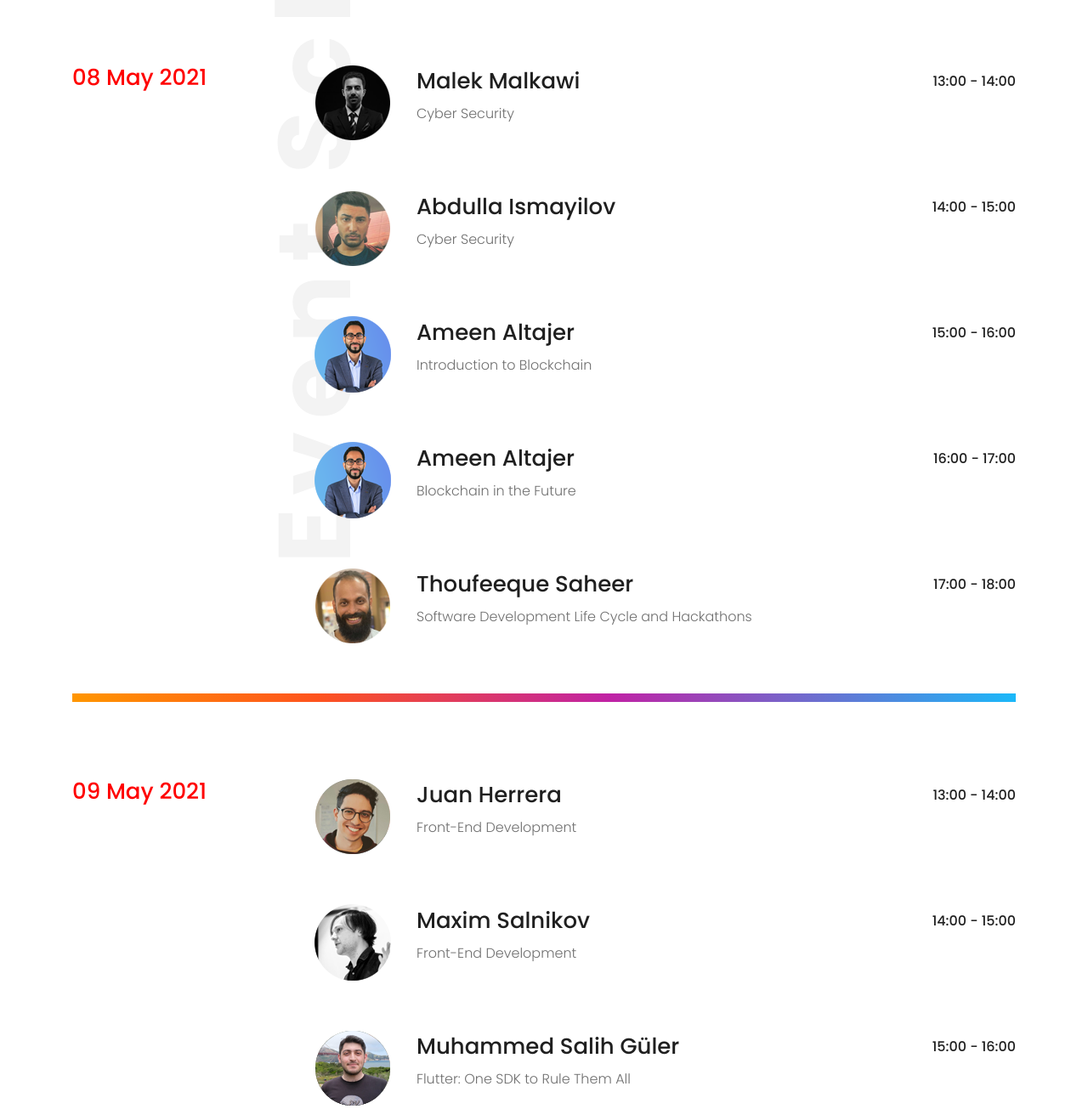
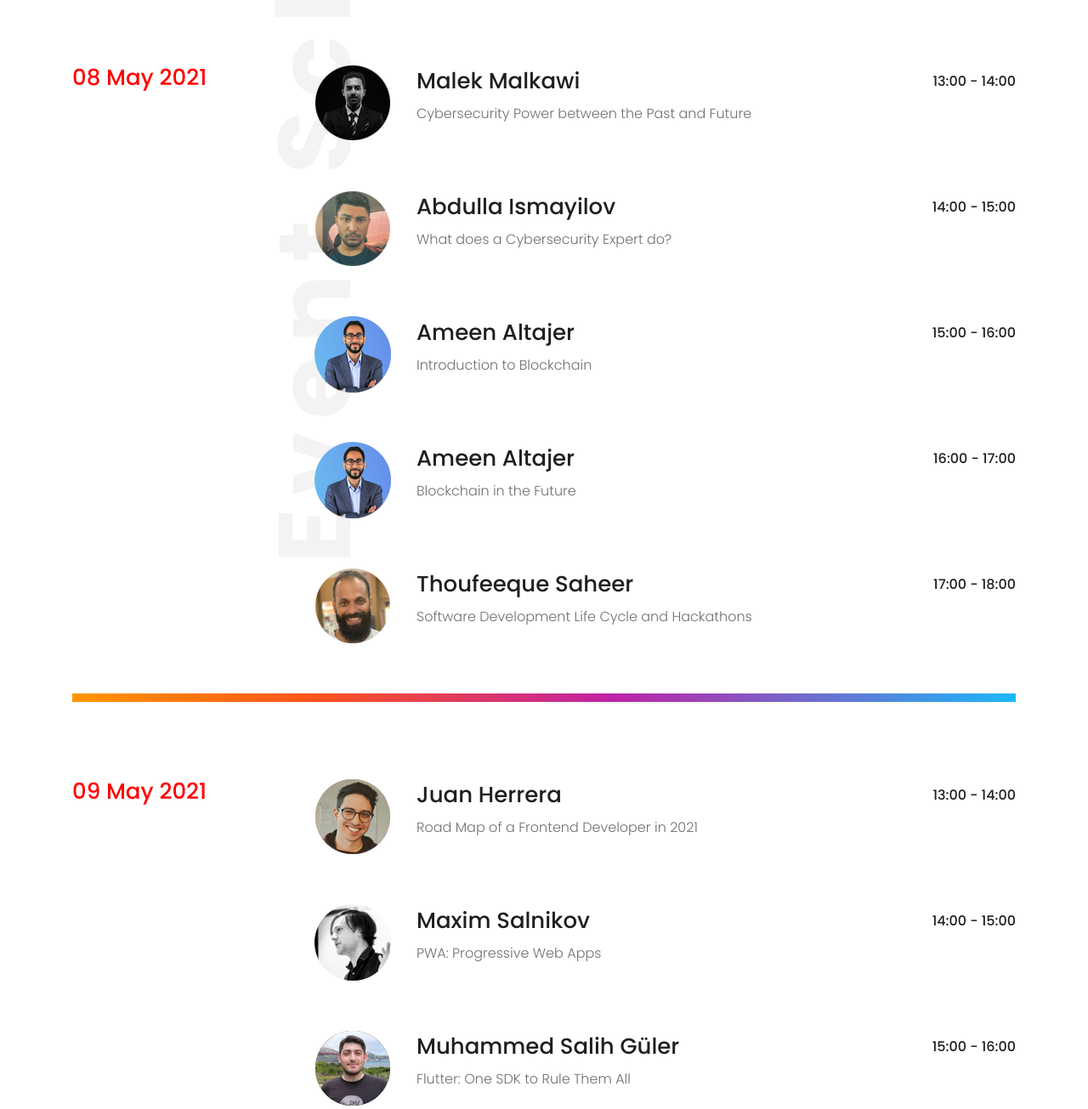
Before and after one commit to DSCMedipol/Medipol-Summit-2021, a plain HTML site: page index.html in a window 1280 px wide. Shown: the part 9240-10545 px from the top of the page at 85% size. Drawn offline with Linux system fonts and the light colour scheme; some packages are replaced by stand-ins of ours; a script that the page names is missing.

Commit message:
Content Title Changes

```diff
--- a/index.html
+++ b/index.html
@@ -604,7 +604,7 @@
                                     14:40 - 16:00
                                 </div>
                             </div>
-                            <p>Neural Networks </p>
+                            <p>Neural Networks</p>
                         </div>
                     </div>
                     <div class="single_speaker">
@@ -639,7 +639,7 @@
                                 13:00 - 14:00
                             </div>
                         </div>
-                        <p>Cyber Security </p>
+                        <p>Cybersecurity Power between the Past and Future</p>
                     </div>
                 </div>
                 <div class="single_speaker">
@@ -651,7 +651,7 @@
                                 14:00 - 15:00
                             </div>
                         </div>
-                        <p>Cyber Security </p>
+                        <p>What does a Cybersecurity Expert do?</p>
                     </div>
                 </div>
                 <div class="single_speaker">
@@ -709,7 +709,7 @@
                                     13:00 - 14:00
                                 </div>
                             </div>
-                            <p>Front-End Development </p>
+                            <p>Road Map of a Frontend Developer in 2021</p>
                         </div>
                     </div>
 
@@ -722,7 +722,7 @@
                                     14:00 - 15:00
                                 </div>
                             </div>
-                            <p>Front-End Development </p>
+                            <p>PWA: Progressive Web Apps</p>
                         </div>
                     </div>
 
```
